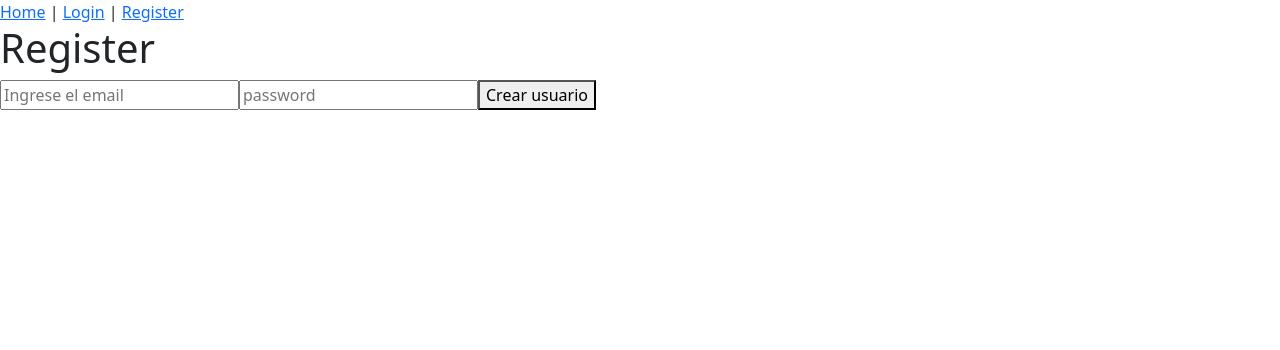
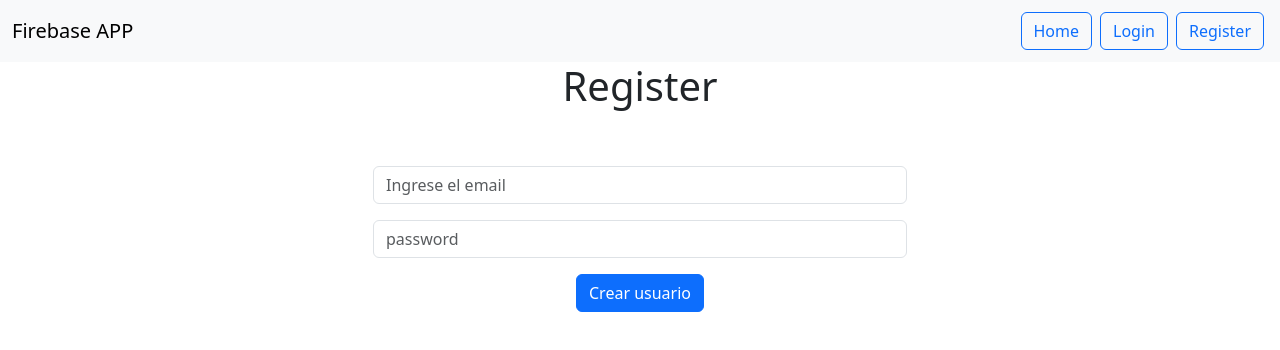
Before and after one commit to titandog24/FirebaseVue, a Vue app: page /register in a window 1280 px wide. Shown: the top 350 px of the page. Built offline with nearby package versions, Linux system fonts and the light colour scheme.

Commit message:
se agrega bootstrap para central los forms

```diff
--- a/src/App.vue
+++ b/src/App.vue
@@ -6,15 +6,20 @@ import { storeToRefs } from 'pinia';
 
 const userStore = useUserStores();
 userStore.obtenerUsuario();
-const {userDB} = storeToRefs(userStore);
+const { userDB } = storeToRefs(userStore);
 </script>
 
 <template>
-  <nav>
-    <RouterLink to="/">Home</RouterLink> |
-    <RouterLink to="/login">Login</RouterLink> |
-    <RouterLink to="/register">Register</RouterLink>
-    <button class="btn btn-danger" @click="userStore.logoutUser" v-if="userDB.userData">Logout</button>
+  <nav class="navbar bg-body-tertiary">
+    <div class="container-fluid">
+      <RouterLink class="navbar-brand" to="/">Firebase APP</RouterLink>
+      <form class="d-flex" role="search">
+        <RouterLink class="btn btn-outline-primary m-1" to="/">Home</RouterLink>
+        <RouterLink class="btn btn-outline-primary m-1" to="/login" v-if="!userDB.userData">Login</RouterLink>
+        <RouterLink class="btn btn-outline-primary m-1" to="/register" v-if="!userDB.userData">Register</RouterLink>
+        <button class="btn btn-danger m-1" @click="userStore.logoutUser" v-if="userDB.userData">Logout</button>
+      </form>
+    </div>
   </nav>
   <router-view></router-view>
 </template>
--- a/src/views/LoginView.vue
+++ b/src/views/LoginView.vue
@@ -10,12 +10,12 @@ const password = ref('');
 const verError = ref(false);
 const mensajeError = ref('');
 const router = useRouter();
-const {loginUser} = useUserStores();
+const { loginUser } = useUserStores();
 const useStores = useUserStores();
-const {isLoading} = storeToRefs(useStores);
+const { isLoading } = storeToRefs(useStores);
 
 const loguearse = async () => {
-    if(!email.value || !password.value) {
+    if (!email.value || !password.value) {
         mensajeError.value = "Los campos no pueden ser vacíos";
         verError.value = true;
         return
@@ -33,15 +33,25 @@ const loguearse = async () => {
 </script>
 
 <template>
-    <div>
+    <div class="container text-center">
+        <div class="row mb-5">
             <h1>Login</h1>
             <div class="alert alert-danger" v-if="verError">
                 {{ mensajeError }}
             </div>
+        </div>
+        <div class="row col-md-6 mx-auto">
             <form @submit.prevent="loguearse">
-            <input type="email" placeholder="Ingrese el email" v-model.trim="email">
-            <input type="password" placeholder="password" v-model.trim="password">
+                <div class="mb-3">
+                    <input type="email" class="form-control" placeholder="Ingrese el email" v-model.trim="email">
+                </div>
+                <div class="mb-3">
+                    <input type="password" class="form-control" placeholder="password" v-model.trim="password">
+                </div>
+                <div class="mb-3">
                     <button class="btn btn-primary" type="submit" :disabled="isLoading">Crear usuario</button>
+                </div>
             </form>
         </div>
+    </div>
 </template>
--- a/src/views/RegisterView.vue
+++ b/src/views/RegisterView.vue
@@ -26,12 +26,22 @@ import { useRouter } from 'vue-router';
 </script>
 
 <template>
-    <div>
-        <h1>Register</h1>
-        <form @submit.prevent="handleSubmit">
-            <input type="email" placeholder="Ingrese el email" v-model.trim="email">
-            <input type="password" placeholder="password" v-model.trim="pasword">
-            <button type="submit" :disabled="isLoading">Crear usuario</button>
-        </form>
+    <div class="container text-center">
+        <div class="row mb-5">
+            <h1>Register</h1>
+        </div>
+        <div class="row col-md-6 mx-auto">
+            <form @submit.prevent="handleSubmit">
+                <div class="mb-3">
+                    <input type="email" class="form-control" placeholder="Ingrese el email" v-model.trim="email">
+                </div>
+                <div class="mb-3">
+                    <input type="password" class="form-control" placeholder="password" v-model.trim="password">
+                </div>
+                <div class="mb-3">
+                    <button class="btn btn-primary" type="submit" :disabled="isLoading">Crear usuario</button>
+                </div>
+            </form>
+        </div>
     </div>
 </template>
```
Lines whose indentation alone changed are shown as unchanged.
